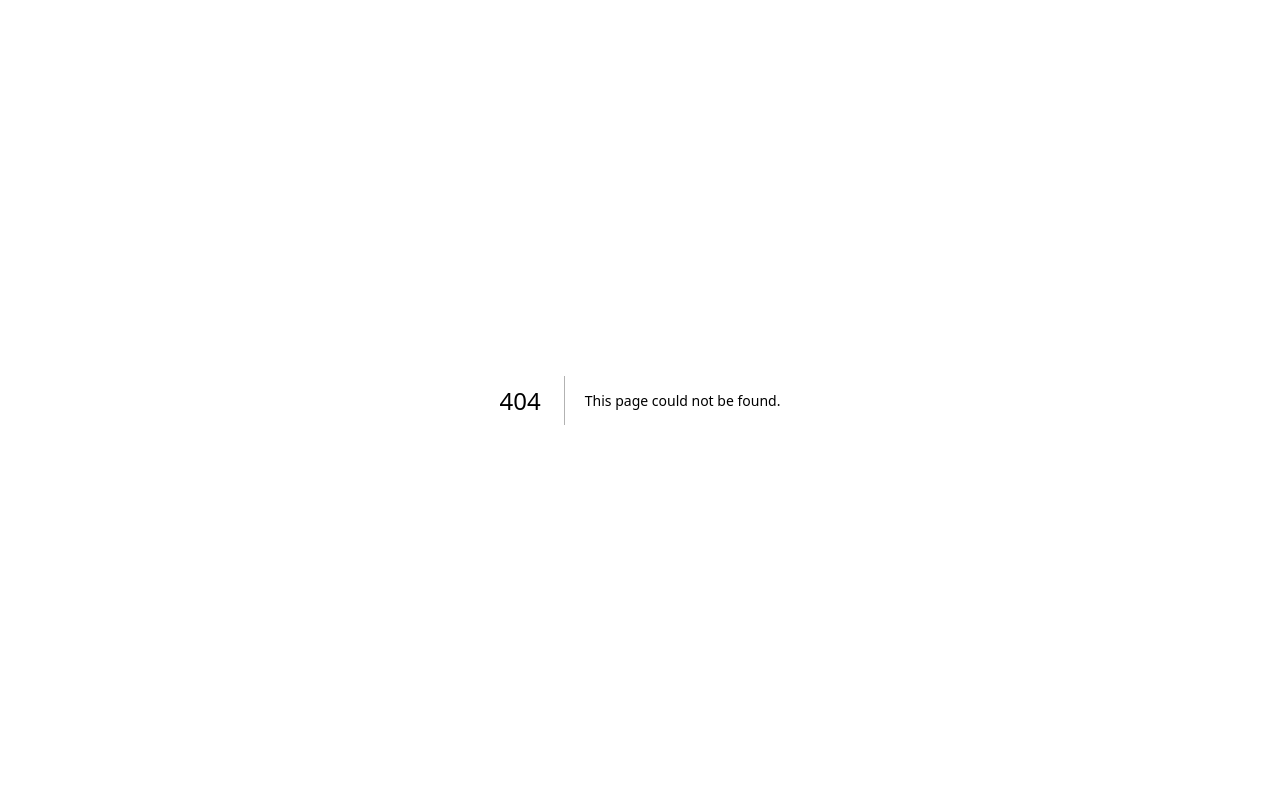
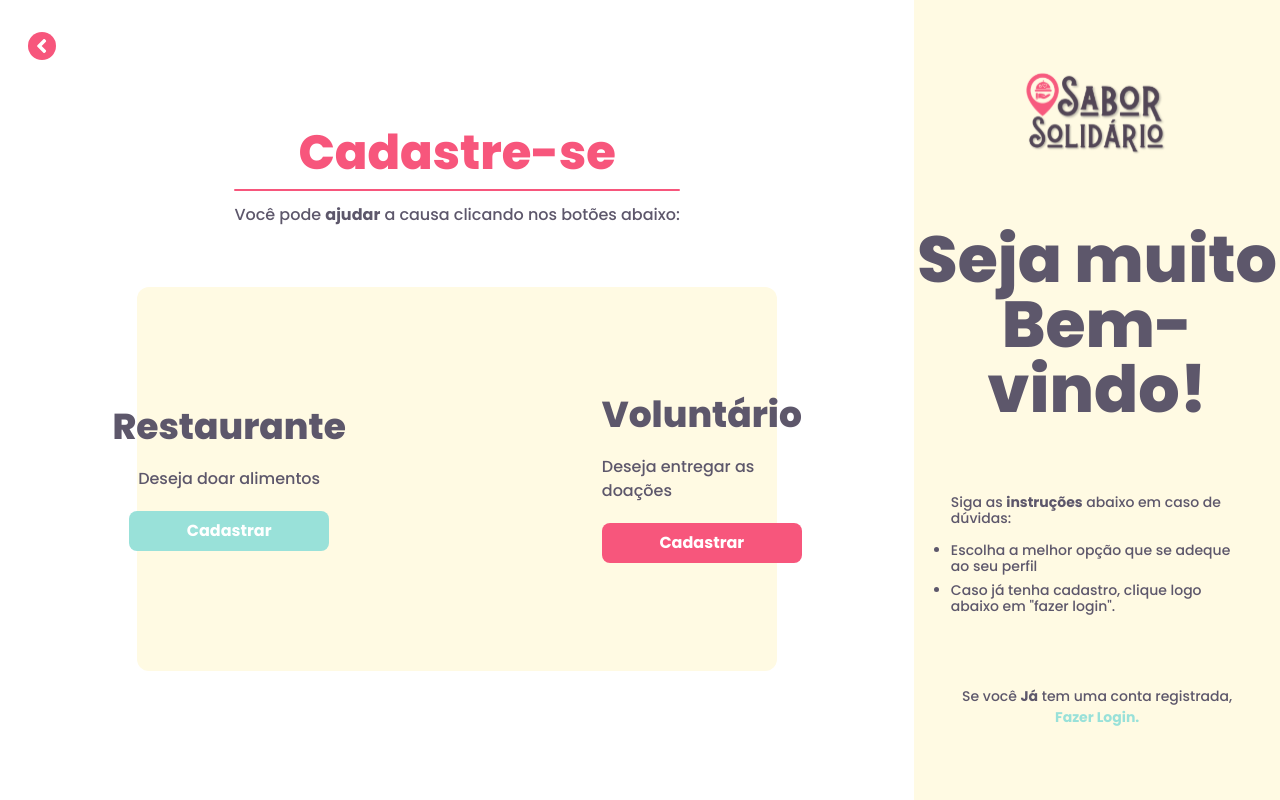
Before and after one commit to Guga-Santos/sabor_solidario_Front, a Next.js app: page /cadastro in a window 1280 px wide. Before the commit this address had no page. Built offline with nearby package versions, Linux system fonts and the light colour scheme.

Commit message:
Pagina Cadastro / escolha

```diff
--- /dev/null
+++ b/src/app/cadastro/page.jsx
@@ -0,0 +1,59 @@
+import React from "react";
+import Image from "next/image";
+import logo from '../../assets/login-login-teste.svg'
+import voltar from '../../assets/botao-voltar.svg'
+
+export default function Cadastro() {
+    return <div className="flex w-[100vw] h-[100vh]">
+        <div className="flex flex-col justify-center items-center w-[100vw] h-[100vh] gap-5">
+            <div className="flex flex-col gap-3 items-center mb-10">
+                <div className="font-extrabold text-second-pink text-5xl">Cadastre-se</div>
+                <div className="w-[100%] h-[2px] bg-second-pink rounded-sm"></div>
+                <div>Você pode <span className="font-bold">ajudar</span> a causa clicando nos botões abaixo:</div>
+            </div>
+
+            <div className="w-[70%] h-96 flex items-center justify-center flex gap-32  bg-second-yellow rounded-xl">
+                <div className="flex flex-col gap-5 items-center ">
+                    <p className=" font-extrabold text-4xl">Restaurante</p>
+                    <p>Deseja doar alimentos</p>
+                    <a href="/cadastroRestaurante">
+                    <button className=" w-[200px] bg-second-green text-white h-10 rounded-lg transition hover:opacity-85 font-bold">Cadastrar</button>
+                    </a>
+                </div>
+
+                <div className="w-[2px] h-[70%] bg-text-bro rounded-sm"></div>
+
+                <div className="flex flex-col gap-5 items-center">
+                    <p className=" font-extrabold text-4xl">Voluntário</p>
+                    <p>Deseja entregar as doações</p>
+                    <a href="cadastroVoluntario">
+                    <button className=" w-[200px] bg-second-pink text-white h-10 rounded-lg transition hover:opacity-85 font-bold">Cadastrar</button>
+                    </a>
+                </div>
+            </div>
+        </div>
+
+        <div className="flex flex-col w-[40%] justify-evenly items-center bg-second-yellow text-center">
+            <div className="absolute left-7 top-8 w-7"><a><Image src={voltar} /></a></div>
+
+            <a href="/">
+                <Image className="w-[150px]" src={logo} alt="Logo" />
+            </a>
+
+            <div className="font-extrabold text-[65px] leading-[1]"> Seja muito Bem-vindo!</div>
+
+            <ul className="flex flex-col text-[14px] w-[80%] text-start gap-2  list-disc leading-4">
+                <p className="pb-2">Siga as <span className="font-bold">instruções</span> abaixo em caso de dúvidas:</p>
+                <li> Escolha a melhor opção que se adeque ao seu perfil </li>
+                <li> Caso já tenha cadastro, clique logo abaixo em "fazer login". </li>
+            </ul>
+
+            <div className="text-[14px]">
+                <p>Se você <span className="font-bold">Já</span> tem uma conta registrada,</p>
+                <p className="text-second-green font-bold hover:underline"><a href="/login">Fazer Login.</a></p>
+            </div>
+        </div>
+
+
+    </div>
+}
--- a/src/app/login/page.jsx
+++ b/src/app/login/page.jsx
@@ -4,6 +4,10 @@ import React, { useState } from "react";
 import Image from "next/image";
 import logo from '../../assets/login-login-teste.svg'
 import voltar from '../../assets/botao-voltar.svg'
+
+
+// FALTA LIGAR COM O BACK
+
 
 export default function Login() {
 
@@ -37,30 +41,28 @@ export default function Login() {
 
 
         return <div className="flex w-[100vw] h-[100vh]">
-            <div className="flex flex-col w-[30%] justify-evenly items-center bg-second-yellow text-center">
-
+            <div className="flex flex-col w-[40%] justify-evenly items-center bg-second-yellow text-center">
                 <div className="absolute left-7 top-8 w-7"><a><Image src={voltar} /></a></div>
 
-                <div>
-                    <Image className="w-[150px]" src={logo} alt="Logo" />
-                </div>
+                    <a href="/">
+                        <Image className="w-[150px]" src={logo} alt="Logo" />
+                    </a>
 
                 <div className="font-extrabold text-[65px] leading-[1]"> Bem-vindo de volta!</div>
 
                 <ul className="flex flex-col text-[14px] w-[80%] text-start gap-2  list-disc leading-4">
-                    <p>Em caso de dúvidas, siga as <span className="font-bold">instruções</span> abaixo:</p>
+                    <p className="pb-2">Em caso de dúvidas, siga as <span className="font-bold">instruções</span> abaixo:</p>
                     <li> Digite obrigatoriamente o Email e Senha</li>
                     <li> Estrutura email: exemplo@exemplo.com</li>
                     <li> Estrutura senhar: Letras maiúsculas, minúsculas e números. </li>
                     <li> Ao esquecer a senha, clique em "recuperar senha" </li>
-                    <li> Caso não tenha cadastro, clique logo abaixo em "clique para cadastrar". </li>
+                    <li> Caso não tenha cadastro, clique logo abaixo em "fazer cadastro". </li>
                 </ul>
 
                 <div className="text-[14px]">
                     <p>Se você <span className="font-bold">ainda</span> não tem uma conta,</p>
-                    <p className="text-second-green font-bold hover:underline"><a href="#">clique para cadastrar.</a></p>
+                    <p className="text-second-green font-bold hover:underline"><a href="/cadastro">Fazer cadastro.</a></p>
                 </div>
-
             </div>
 
             <div className="flex flex-col justify-center items-center w-[100vw] h-[100vh] gap-5">
@@ -94,13 +96,11 @@ export default function Login() {
 
                     <div className="flex justify-between text-xs w-[450px] mb-10">
                         <label className="flex gap-1"><input type="checkbox" /> Lembrar de mim</label>
-                        <p> Esqueceu sua senha? <a href="#"><span className="font-bold text-second-green hover:underline">Recuperar senha.</span></a></p>
+                        <p> Esqueceu sua senha? <a href="/recuperarSenha"><span className="font-bold text-second-green hover:underline">Recuperar senha.</span></a></p>
                     </div>
 
                     <button className="w-[450px] bg-second-pink text-white h-10 rounded-lg transition hover:opacity-85">Entrar</button>
                 </form>
-
             </div>
-
         </div>
 }
--- a/src/app/page.js
+++ b/src/app/page.js
@@ -17,15 +17,15 @@ export default function Home() {
 
           <div>
             <ul className="flex text-center gap-8 text-1xl font-semibold">
-              <li><a className="hover:text-second-pink transition" href="#"> Home </a></li>
+              <li><a className="hover:text-second-pink transition" href="/"> Home </a></li>
               <li><a className="hover:text-second-pink transition" href="#"> Sobre nós </a></li>
               <li><a className="hover:text-second-pink transition" href="#"> Dúvidas </a></li>
             </ul>
           </div>
 
           <div className="flex gap-4 text-[14px]">
-            <button className="border-solid border-2 border-text-bro px-6 py-1 rounded-md font-semibold hover:scale-105 transition"><a href="/"> Cadastre-se </a></button>
-            <button className="bg-second-pink px-14 py-1 rounded-md font-semibold text-second-yellow hover:scale-105 transition	"><a> Entrar </a></button>
+          <a href="/cadastro"><button className="border-solid border-2 border-text-bro px-6 py-1 rounded-md font-semibold hover:scale-105 transition"> Cadastre-se</button></a>
+            <a href="/login"><button className="bg-second-pink px-14 py-1 rounded-md font-semibold text-second-yellow hover:scale-105 transition	"> Entrar</button></a>
           </div>
       </nav>
 
@@ -39,10 +39,12 @@ export default function Home() {
             <p className="font-medium text-[20px] mt-4">Sua doação nos ajuda a salvar o mundo.</p>
             <p className="font-bold text-[20px]">ainda <span className="text-second-pink">não</span> tem cadastro?</p>
 
+            <a href="/cadastro">
               <div className="flex w-[220] h-[50] items-center justify-center gap-4 border-solid border-2 border-second-pink rounded-[50px] font-bold hover:scale-105 transition mt-4">
-            <button><a> Cadastre-se </a></button>
+              <button> Cadastre-se </button>
               <Image src={seta} />
               </div>
+            </a>
           </div>
 
           <div className="flex flex-1 items-end mr-20">
@@ -61,18 +63,19 @@ export default function Home() {
         <div className="w-[100vw] h-[35vh] flex pt-4 gap-2 rotate-20 ">
            <div className="flex flex-1 bg-second-yellow items-center justify-center gap-5">
             <Image src={imgvolunt} />
+
               <div className="flex flex-col items-start gap-2 w-[35%]">
                 <p className="font-bold text-[30px] leading-[35px]"> Junte-se ao nosso grupo de <span className="text-second-pink">voluntários</span>! </p>
-              <button className=" flex justify-center items-center gap-2 border-solid border-2 border-text-bro px-6 py-1 rounded-md font-semibold hover:scale-105 transition"><a>Clica e faça parte </a>
-              <Image src={setasimples} /> </button>
+                <a href="/cadastroVoluntario"><button className=" flex justify-center items-center gap-2 border-solid border-2 border-text-bro px-6 py-1 rounded-md font-semibold hover:scale-105 transition"><a>Clica e faça parte </a>
+                <Image src={setasimples} /> </button> </a>
               </div>
           </div>
 
           <div className="flex flex-1 bg-second-yellow gap-2 justify-center items-center">
             <div className="flex flex-col items-end gap-2 w-[40%] text-end justify-center">
               <p className="font-bold text-[30px] leading-[35px]"> Seja uma das nossas <span className="text-second-pink">empresas</span> parceiras! </p>
-              <button className=" flex justify-center items-center gap-2 border-solid border-2 border-text-bro px-6 py-1 rounded-md font-semibold hover:scale-105 transition"><a>Clica e faça parte </a>
-              <Image src={setasimples} /> </button>
+              <a href="/cadastroRestaurante"> <button className=" flex justify-center items-center gap-2 border-solid border-2 border-text-bro px-6 py-1 rounded-md font-semibold hover:scale-105 transition"><a>Clica e faça parte </a>
+              <Image src={setasimples} /> </button> </a>
             </div>
 
             <Image src={imgrestaur} />
--- /dev/null
+++ b/src/app/recuperarSenha/page.jsx
@@ -0,0 +1,5 @@
+import React from "react";
+
+export default function RecuperarSenha() {
+    return <div className="w-screen h-screen flex items-center justify-center bg-black text-second-pink font-extrabold text-6xl"> Page em construção - Recuperar senha</div>
+}
```
Also changed, not shown: src/app/cadastroRestaurante/page.jsx (renamed from src/app/cadastroRestaruante/page.jsx). Lines whose indentation alone changed are shown as unchanged.
